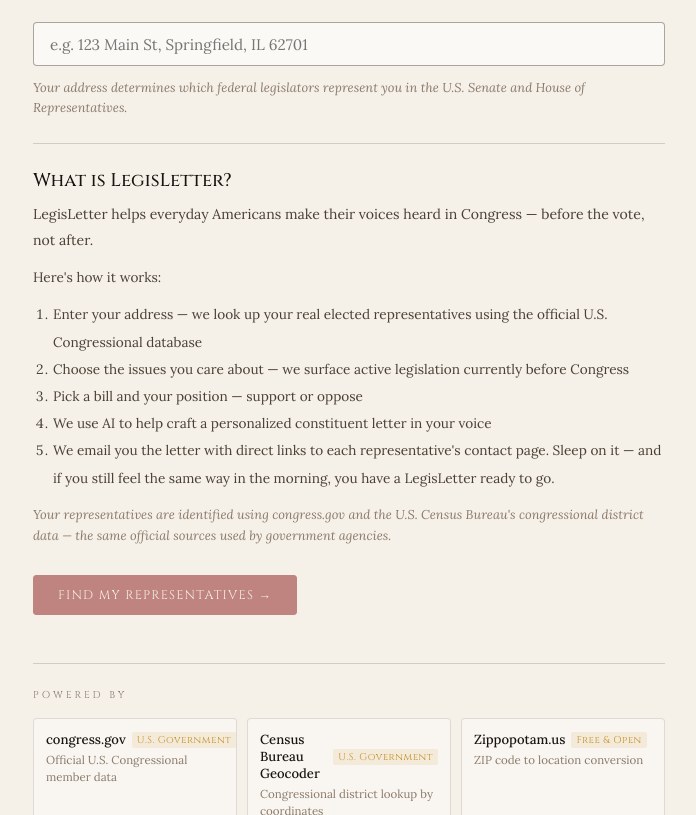
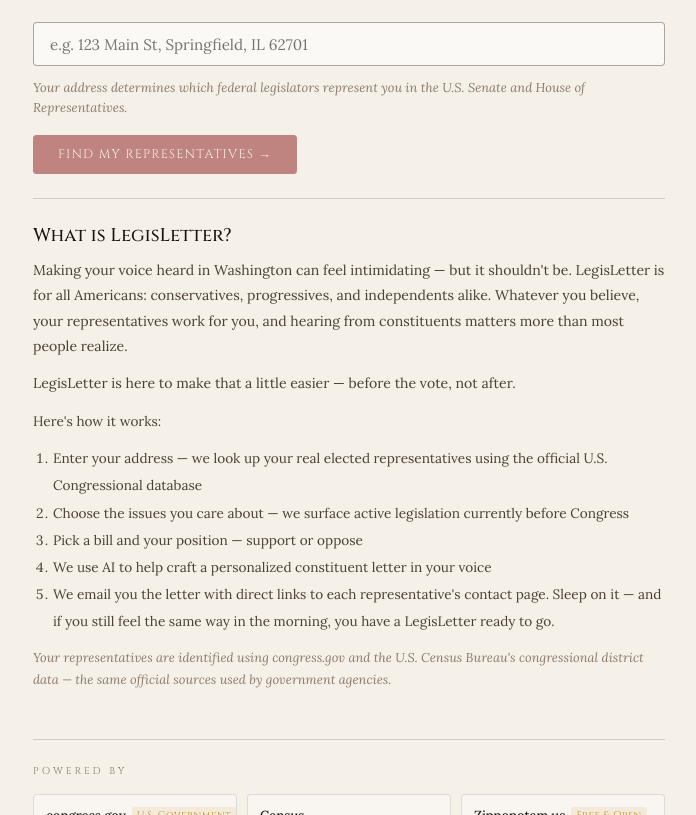
Before and after one commit to joeybasu-ind/legisletter, a React (Vite) app: page / in a window 1280 px wide. Shown: the part 400-1215 px from the top of the page, without its empty margins (291-987 px from the left). Built offline with nearby package versions, Linux system fonts and the light colour scheme.

Commit message:
Move Find My Rep button above mission statement, add nonpartisan welcome copy

```diff
--- a/src/App.jsx
+++ b/src/App.jsx
@@ -424,13 +424,22 @@ export default function App() {
             autoComplete="street-address"
           />
           <p style={S.note}>Your address determines which federal legislators represent you in the U.S. Senate and House of Representatives.</p>
+          <div style={{ ...S.btnRow, margin: '1rem 0' }}>
+            <Btn primary onClick={handleAddressNext} disabled={loading || !address.trim()}>
+              {loading ? 'Looking up…' : 'Find My Representatives →'}
+            </Btn>
+          </div>
+
           <hr style={S.divider} />
 
           {/* Mission statement */}
           <div style={{ marginBottom: '1.75rem' }}>
             <h2 style={{ ...S.h2, marginBottom: '0.6rem' }}>What is LegisLetter?</h2>
             <p style={{ fontSize: '0.88rem', color: '#4A3F35', lineHeight: 1.8, marginBottom: '0.75rem' }}>
-              LegisLetter helps everyday Americans make their voices heard in Congress — before the vote, not after.
+              Making your voice heard in Washington can feel intimidating — but it shouldn't be. LegisLetter is for all Americans: conservatives, progressives, and independents alike. Whatever you believe, your representatives work for you, and hearing from constituents matters more than most people realize.
+            </p>
+            <p style={{ fontSize: '0.88rem', color: '#4A3F35', lineHeight: 1.8, marginBottom: '0.75rem' }}>
+              LegisLetter is here to make that a little easier — before the vote, not after.
             </p>
             <p style={{ fontSize: '0.85rem', color: '#4A3F35', lineHeight: 1.8, marginBottom: '0.75rem' }}>
               Here's how it works:
@@ -447,11 +456,6 @@ export default function App() {
             </p>
           </div>
 
-          <div style={S.btnRow}>
-            <Btn primary onClick={handleAddressNext} disabled={loading || !address.trim()}>
-              {loading ? 'Looking up…' : 'Find My Representatives →'}
-            </Btn>
-          </div>
         </div>
       )}
 
```
